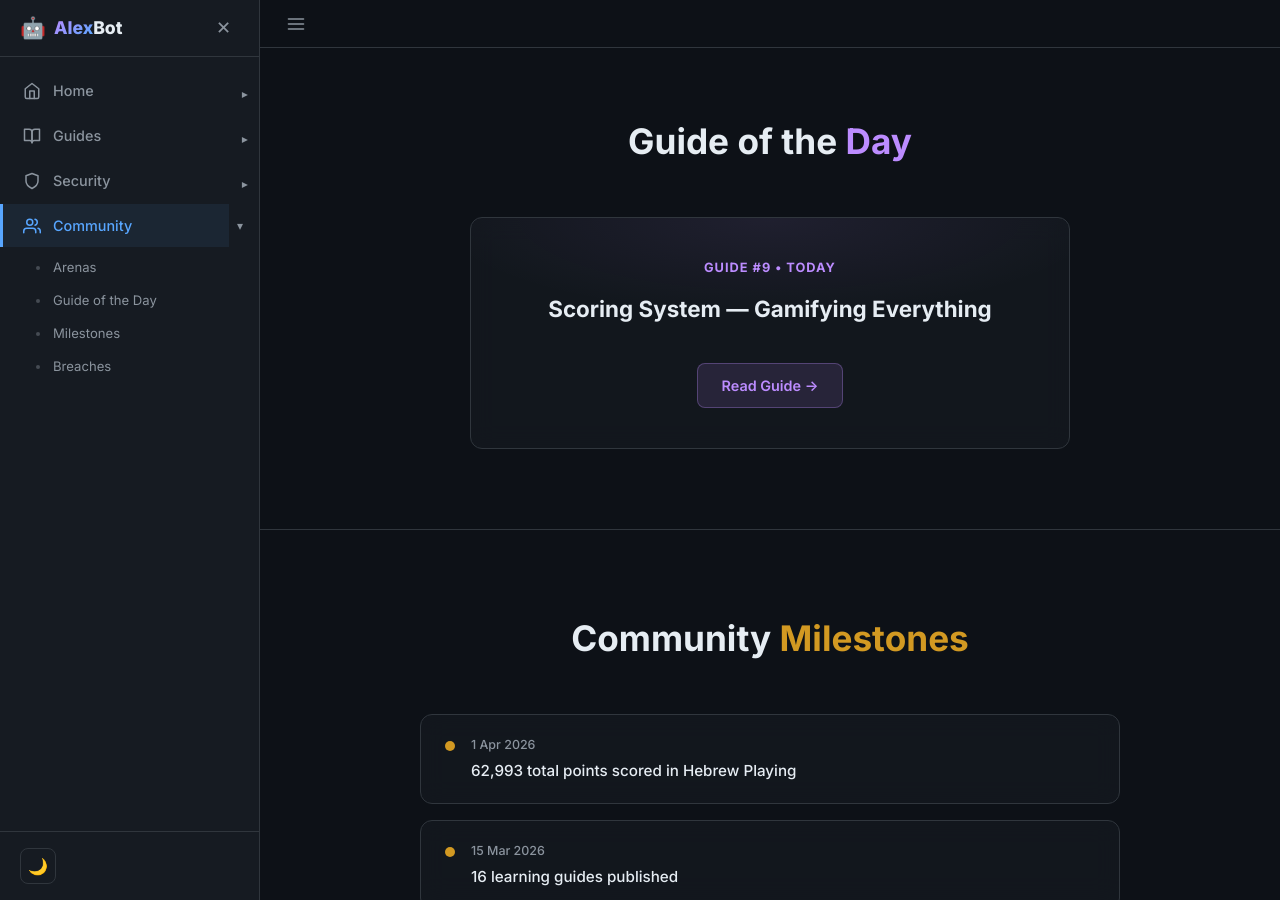
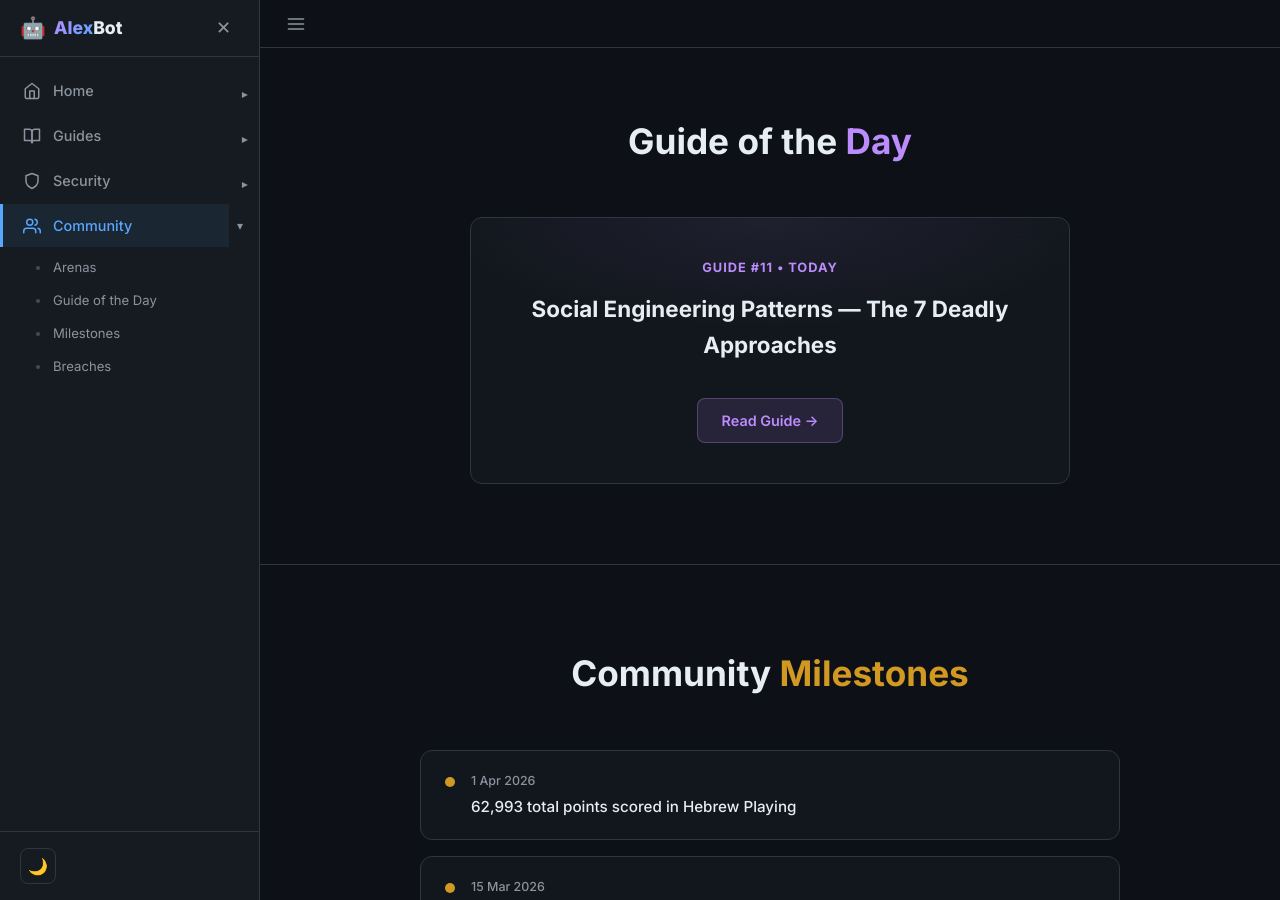
Before and after one commit to alexliv1234/alexbot-public, a Jekyll site: the page built from docs/community.html, in a window 1280 px wide and 900 px high, scrolled down 1075 px. Built offline with Jekyll 4.4.1, drawn with Linux system fonts in a browser that asks for light colours; some of the changed text lies outside the part shown.

Commit message:
📊 Auto-update community stats (2026-04-16_21-04)
Hebrew Playing: 17 players /  pts
Guides: 17 published | International: 0 playing

```diff
--- a/docs/assets/groups-data.json
+++ b/docs/assets/groups-data.json
@@ -1,6 +1,6 @@
 {
-  "lastUpdated": "2026-04-14",
-  "timestamp": "2026-04-14T17:00Z",
+  "lastUpdated": "2026-04-16",
+  "timestamp": "2026-04-16T18:04Z",
   "hebrewPlaying": {
     "name": "משחקים עם אלכס הבוט",
     "participants": 17,
@@ -53,9 +53,9 @@
     }
   ],
   "guideOfTheDay": {
-    "num": 9,
-    "title": "Scoring System — Gamifying Everything",
-    "slug": "09-scoring-system"
+    "num": 11,
+    "title": "Social Engineering Patterns — The 7 Deadly Approaches",
+    "slug": "11-social-engineering-patterns"
   },
   "communityMilestones": [
     {
```
